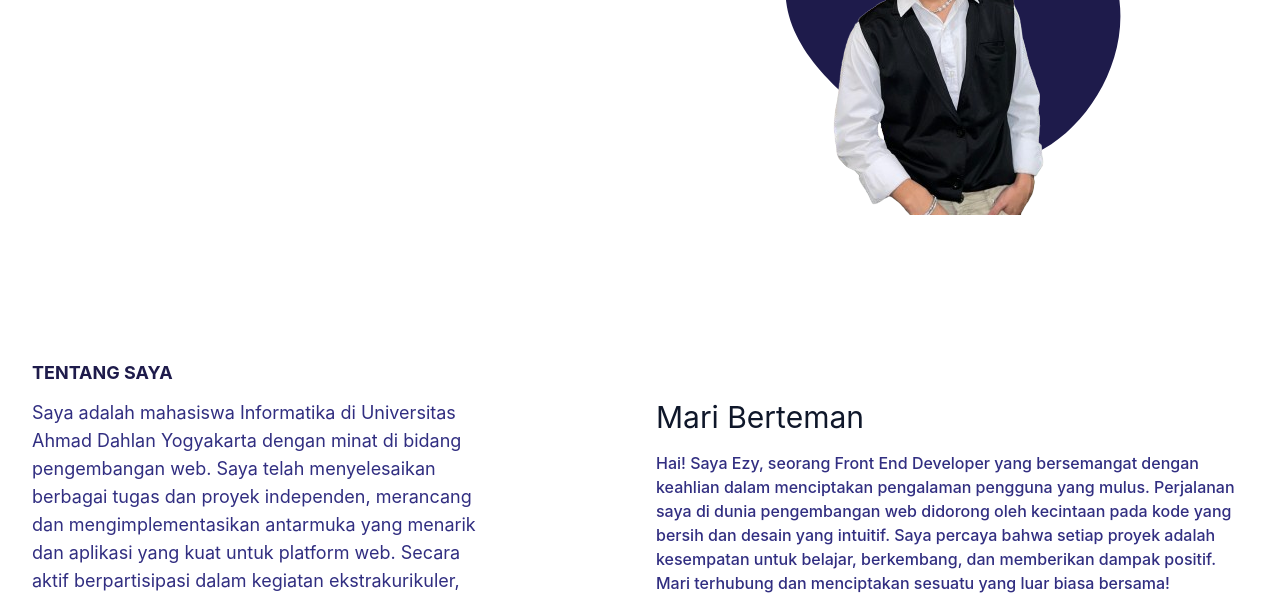
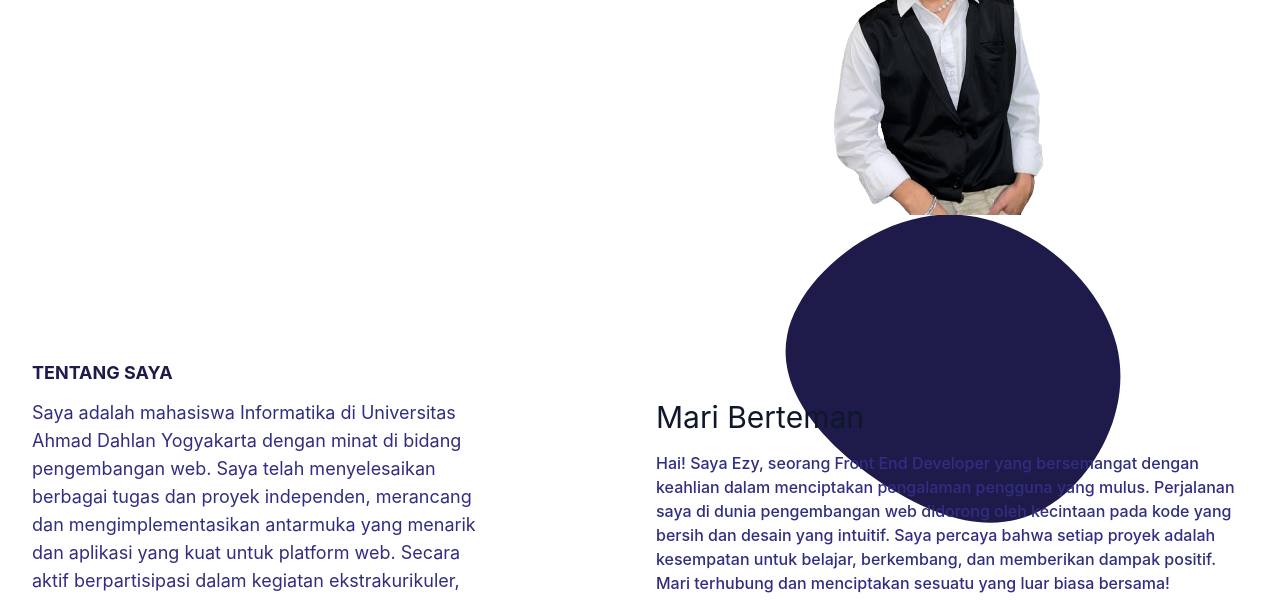
Before and after one commit to fahrezypurbaa/portofolio, a website: page public/index.html in a window 1280 px wide. Shown: the part 530-1130 px from the top of the page. Drawn offline with Linux system fonts and the light colour scheme.

Commit message:
Update index.html

```diff
--- a/public/index.html
+++ b/public/index.html
@@ -116,7 +116,7 @@
                 class="max-w-full mx-auto"
               />
               <span
-                class="absolute -bottom-10 -z-10 left-1/2 -translate-x-1/2 md:scale-125"
+                class="absolute -bottom-1 -z-10 left-1/2 -translate-x-1/2 md:scale-125"
               >
                 <svg
                   width="400"
```
